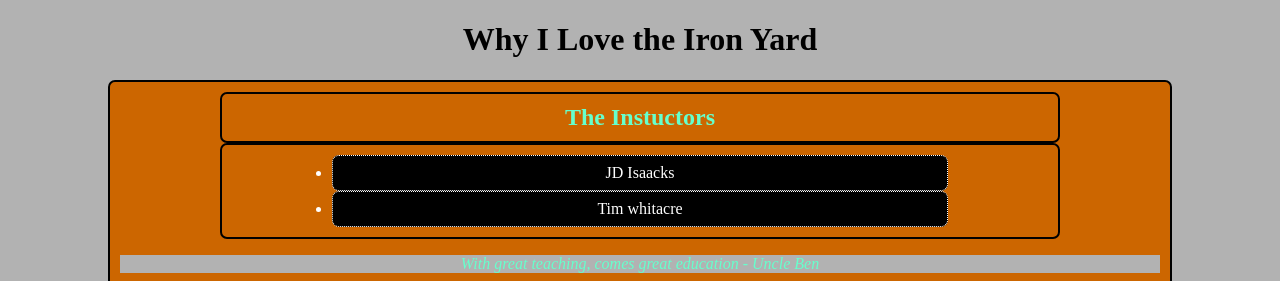
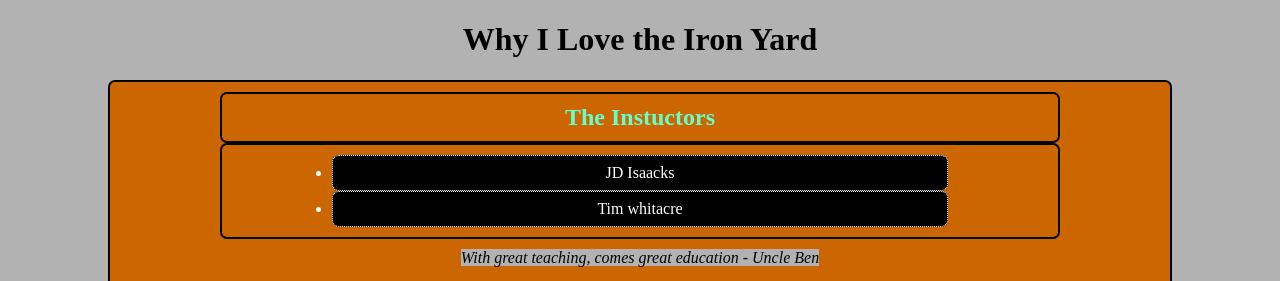
Before and after one commit to IsaacHardy/html-css-testhub, a plain HTML site: page index.html in a window 1280 px wide. Shown: the top 281 px of the page. Drawn offline with Linux system fonts and the light colour scheme.

Commit message:
Removed border for text underneath the Instructors list and cleaned up the text. Changed text color.

```diff
--- a/main.css
+++ b/main.css
@@ -9,6 +9,15 @@
   margin: 0 100px 0 100px;
   padding: 10px;
   border: 2px solid black;
+  border-radius: 7px;
+}
+
+.instructors p {
+  color: black;
+  text-align: center;
+  background-color: #CC6600;
+  margin: 0 100px 0 100px;
+  padding: 10px;
   border-radius: 7px;
 }
 
```
